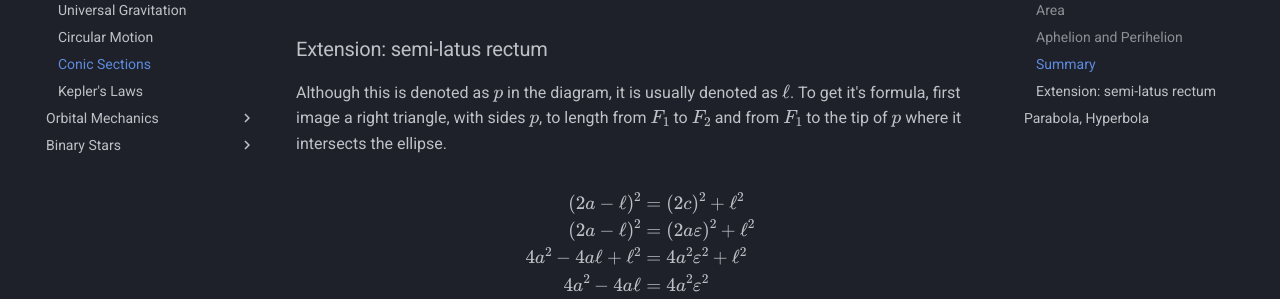
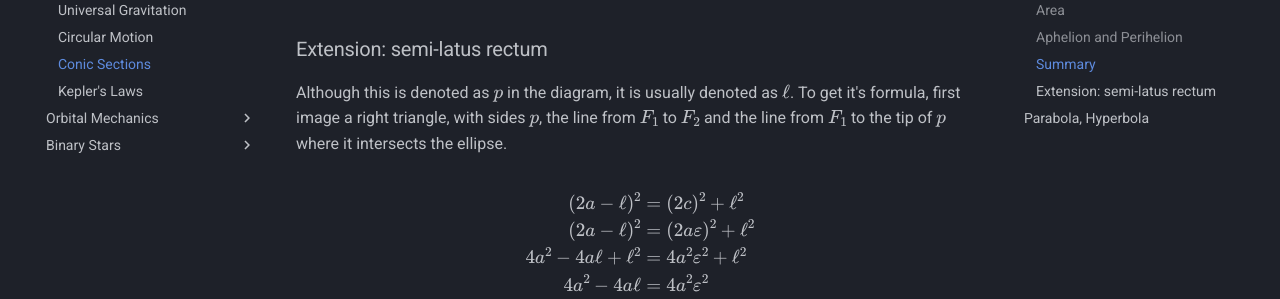
Before and after one commit to nushastro/website, an MkDocs documentation site: the page built from docs/orbital/basics/conic_sections.md, in a window 1280 px wide and 900 px high, scrolled down 4615 px. Shown: the part 152-451 px from the top of the window. Built offline with MkDocs 1.6.1 and Material for MkDocs 9.7.7, drawn with Linux system fonts in a browser that asks for light colours.

Commit message:
fixed setence

```diff
--- a/docs/orbital/basics/conic_sections.md
+++ b/docs/orbital/basics/conic_sections.md
@@ -79,7 +79,7 @@ $$ A = \pi a b$$
 
 ### Extension: semi-latus rectum
 
-Although this is denoted as $p$ in the diagram, it is usually denoted as $\ell$. To get it's formula, first image a right triangle, with sides $p$, to length from $F_1$ to $F_2$ and from $F_1$ to the tip of $p$ where it intersects the ellipse.
+Although this is denoted as $p$ in the diagram, it is usually denoted as $\ell$. To get it's formula, first image a right triangle, with sides $p$, the line from $F_1$ to $F_2$ and the line from $F_1$ to the tip of $p$ where it intersects the ellipse.
 
 $$\begin{align*}(2a-\ell)^2 &= (2c)^2+\ell^2 \\ (2a-\ell)^2 &= (2a\varepsilon)^2+\ell^2 \\ 4a^2-4a\ell +\ell^2 &= 4a^2\varepsilon^2+\ell^2 \\ 4a^2-4a\ell &= 4a^2\varepsilon^2 \\ 4a^2 + 4a^2\varepsilon^2  &= 4a\ell \\ \ell &= a(1-\varepsilon^2)\end{align*}$$
 
```
